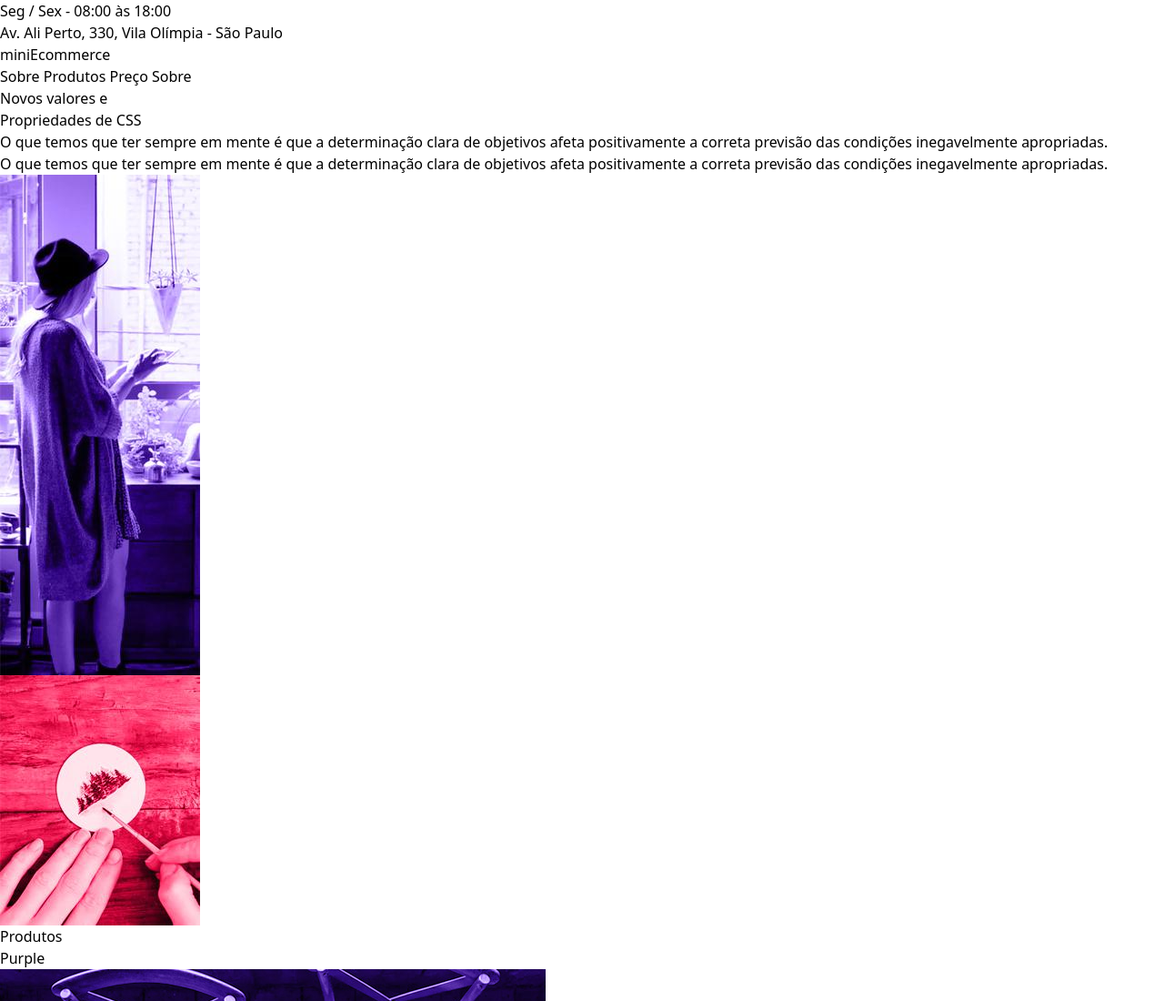
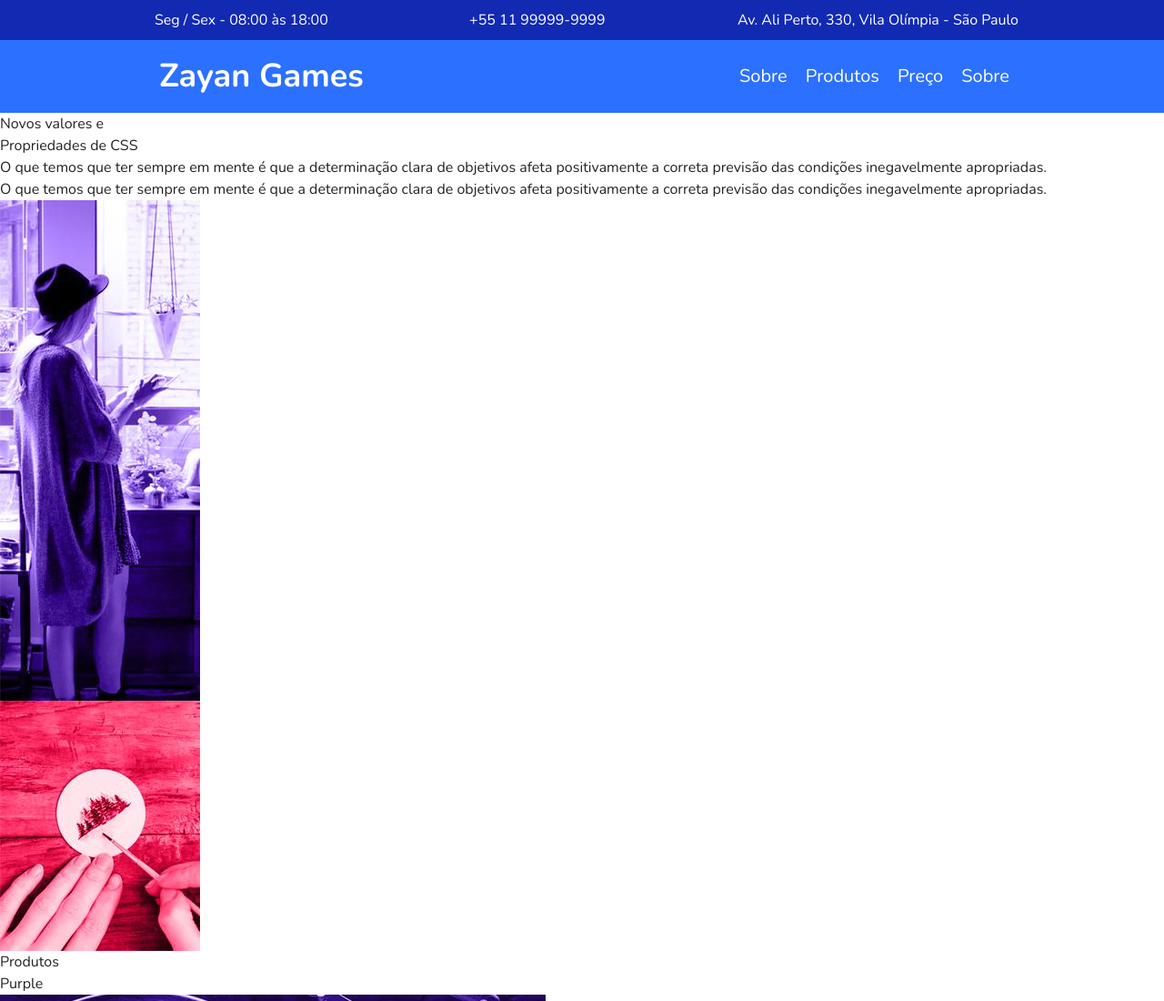
Before and after one commit to iaugustoz/zayan-games, a website: page index.html in a window 1280 px wide. Shown: the top 1100 px of the page at 91% size. Drawn offline with nearby package versions, Linux system fonts and the light colour scheme.

Commit message:
style: personalização adicionada ao header

```diff
--- a/index.html
+++ b/index.html
@@ -1,9 +1,10 @@
 <!DOCTYPE html>
-<html lang="pt-br">
+<html lang="pt-br" class="scroll-smooth">
 
 <head>
     <meta charset="UTF-8">
     <meta name="viewport" content="width=device-width, initial-scale=1.0">
+
     <link rel="preconnect" href="https://fonts.googleapis.com">
     <link rel="preconnect" href="https://fonts.gstatic.com" crossorigin>
     <link href="https://fonts.googleapis.com/css2?family=Nunito:ital,wght@0,400;0,700;1,400&display=swap" rel="stylesheet">
@@ -14,11 +15,11 @@
     <title>miniEcommerce</title>
 </head>
 
-<body>
+<body class="font-nunito text-black-700">
     <div class="superinfo-bg">
         <div class="superinfo">
-            <p>Seg / Sex - 08:00 às 18:00</p>
-            <a href="tel:+551199999-9999"></a>
+            <p class="m-[0_10px_10px_10px]">Seg / Sex - 08:00 às 18:00</p>
+            <a class="m-[0_10px_10px_10px]" href="tel:+551199999-9999">+55 11 99999-9999</a>
             <p>Av. Ali Perto, 330, Vila Olímpia - São Paulo</p>
         </div>
     </div>
@@ -27,16 +28,16 @@
         <div class="menu">
 
             <div class="menu-logo">
-                <a href="#">miniEcommerce</a>
+                <a class="text-white" href="#">Zayan Games</a>
             </div>
 
             <nav>
                 <ul>
-                    <li>
-                        <a href="#sobre">Sobre</a>
-                        <a href="#produtos">Produtos</a>
-                        <a href="#preco">Preço</a>
-                        <a href="#qualidade">Sobre</a>
+                    <li class="flex flex-wrap">
+                        <a class="text-white text-[20px] block p-10px hover:text-blue-750" href="#sobre">Sobre</a>
+                        <a class="text-white text-[20px] block p-10px hover:text-blue-750" href="#produtos">Produtos</a>
+                        <a class="text-white text-[20px] block p-10px hover:text-blue-750" href="#preco">Preço</a>
+                        <a class="text-white text-[20px] block p-10px hover:text-blue-750" href="#qualidade">Sobre</a>
                     </li>
                 </ul>
             </nav>
--- a/src/css/input.css
+++ b/src/css/input.css
@@ -5,4 +5,24 @@
 
 @layer components {
 
+    .superinfo-bg {
+        @apply bg-blue-750 text-white;
+    }
+
+    .superinfo {
+        @apply max-w-[960px] mx-auto flex justify-between flex-wrap pt-10px;
+    }
+
+    .menu-bg {
+        @apply bg-blue-550;
+    }
+
+    .menu {
+        @apply max-w-[960px] mx-auto py-15px px-0 flex flex-wrap justify-between items-center;
+    }
+
+    .menu-logo {
+        @apply text-4xl font-bold my-0 mx-15px;
+    }
+
 }
--- a/tailwind.config.js
+++ b/tailwind.config.js
@@ -1,8 +1,24 @@
 /** @type {import('tailwindcss').Config} */
 module.exports = {
-  content: ["./src/**/*.{html,js}"],
-  theme: {
-    extend: {},
+  content: [
+    './**/*.html',
+    '.**/*.html',
+  ],  theme: {
+    extend: {
+      fontFamily: {
+        'nunito': ['Nunito', 'Helvetica', 'Arial', 'sans-serif'],
+      },
+      colors: {
+        'black-700': '#222222',
+        'blue-750': '#122ab2',
+        'blue-550': '#2C70FF',
+
+      },
+      spacing: {
+        '10px': '10px',
+        '15px': '15px',
+      }
+    },
   },
   plugins: [],
 }
```
Also changed, not shown: dist/output.css.
